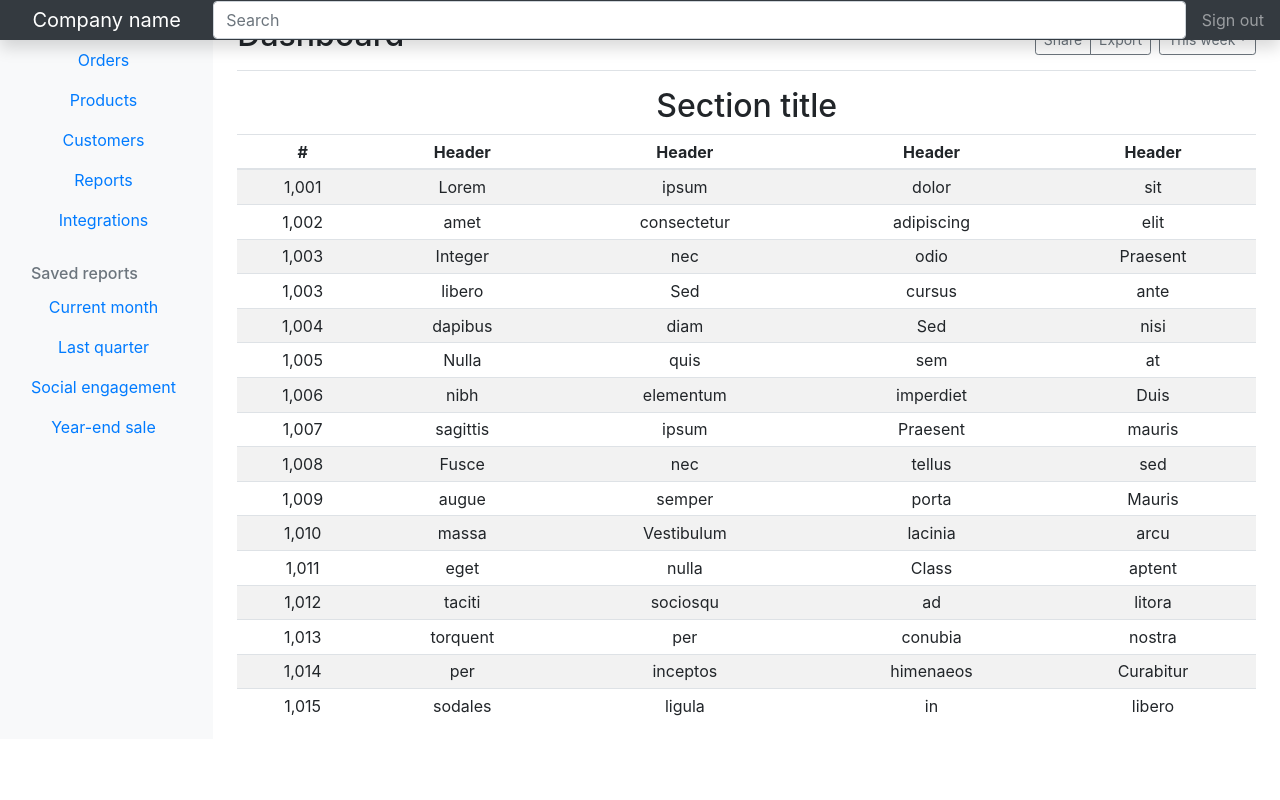
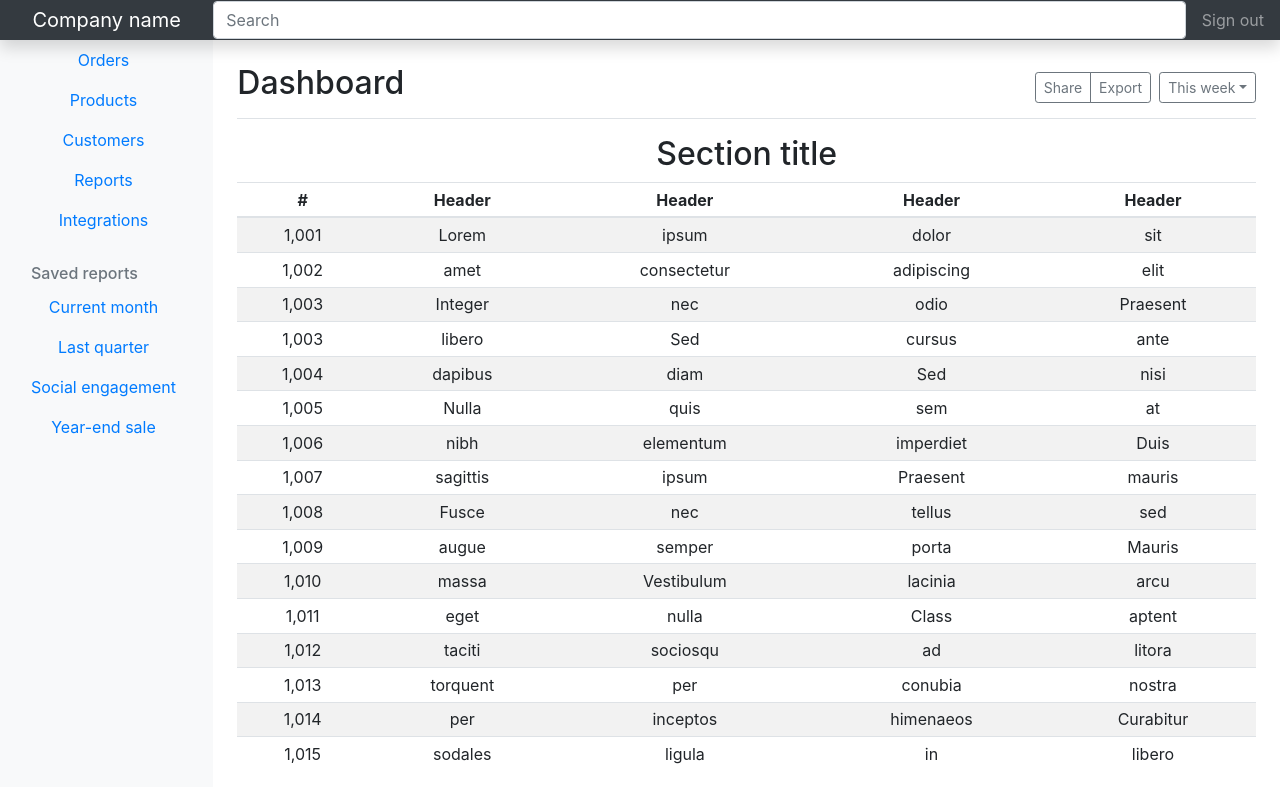
Before and after one commit to samsquire/mazzle-gui, a React (Create React App) app: page / in a window 1280 px wide. Built offline with nearby package versions, Linux system fonts and the light colour scheme.

Commit message:
autocommit experimenting with detections

```diff
--- a/src/App.css
+++ b/src/App.css
@@ -1,5 +1,9 @@
 .App {
   text-align: center;
+}
+
+.App main {
+	    padding-top: 48px;
 }
 
 .App-logo {
```
